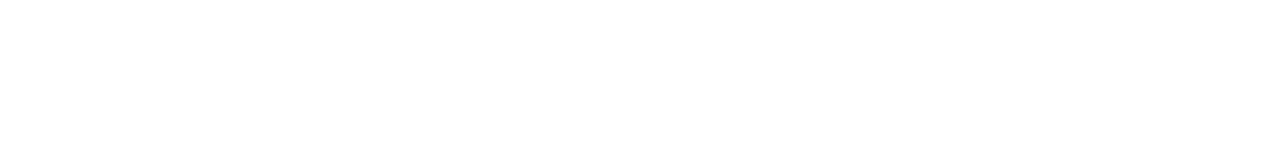
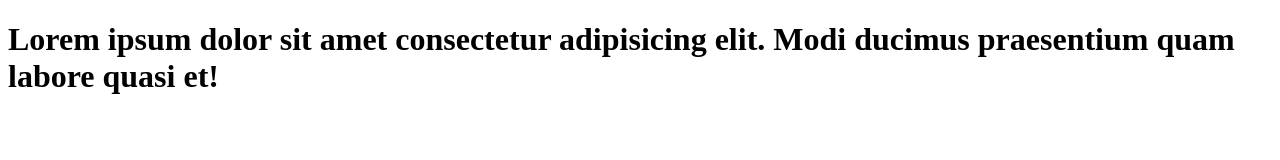
Before and after one commit to mirsami977/pogram-ph-01, a plain HTML site: page index.html in a window 1280 px wide. Drawn offline with Linux system fonts and the light colour scheme.

Commit message:
added a h tag to push code

```diff
--- a/index.html
+++ b/index.html
@@ -6,6 +6,6 @@
     <title>my first github ripo</title>
 </head>
 <body>
-
+   <h1>Lorem ipsum dolor sit amet consectetur adipisicing elit. Modi ducimus praesentium quam labore quasi et!</h1>
 </body>
 </html>
```
